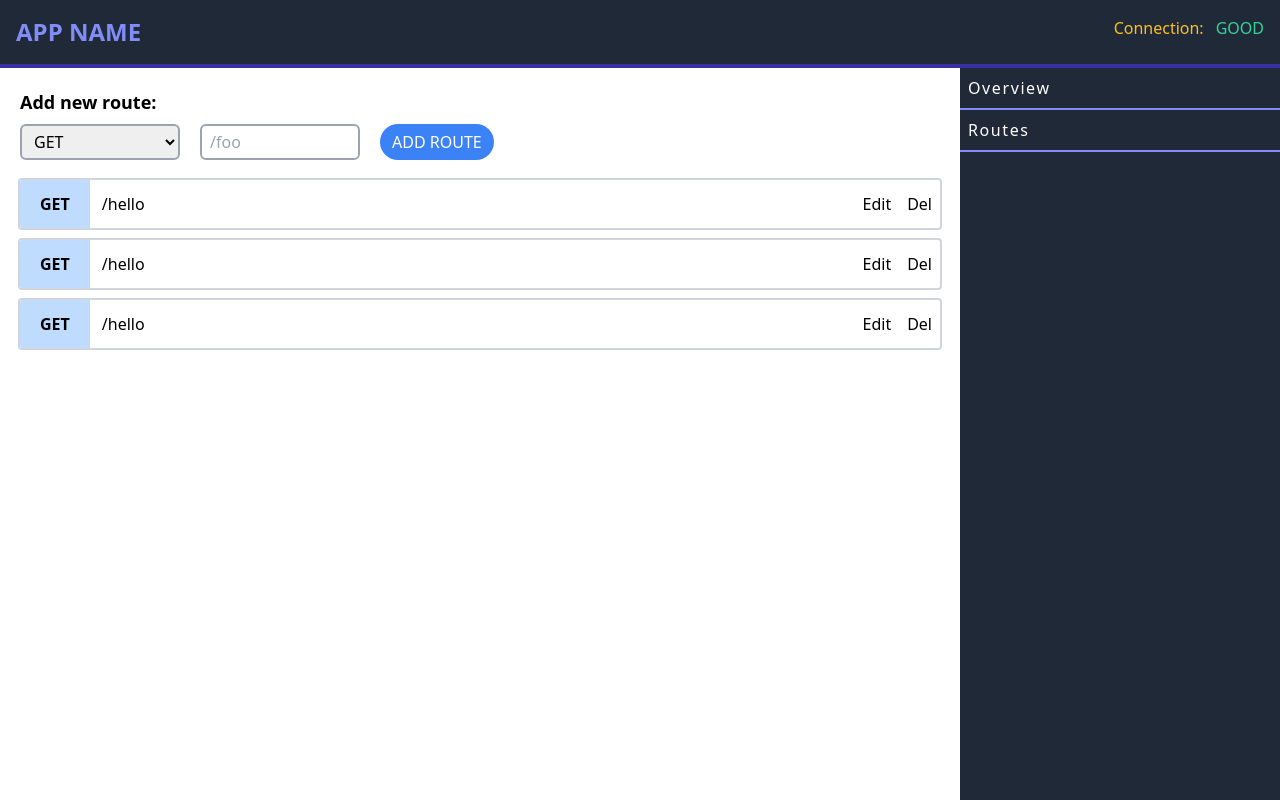
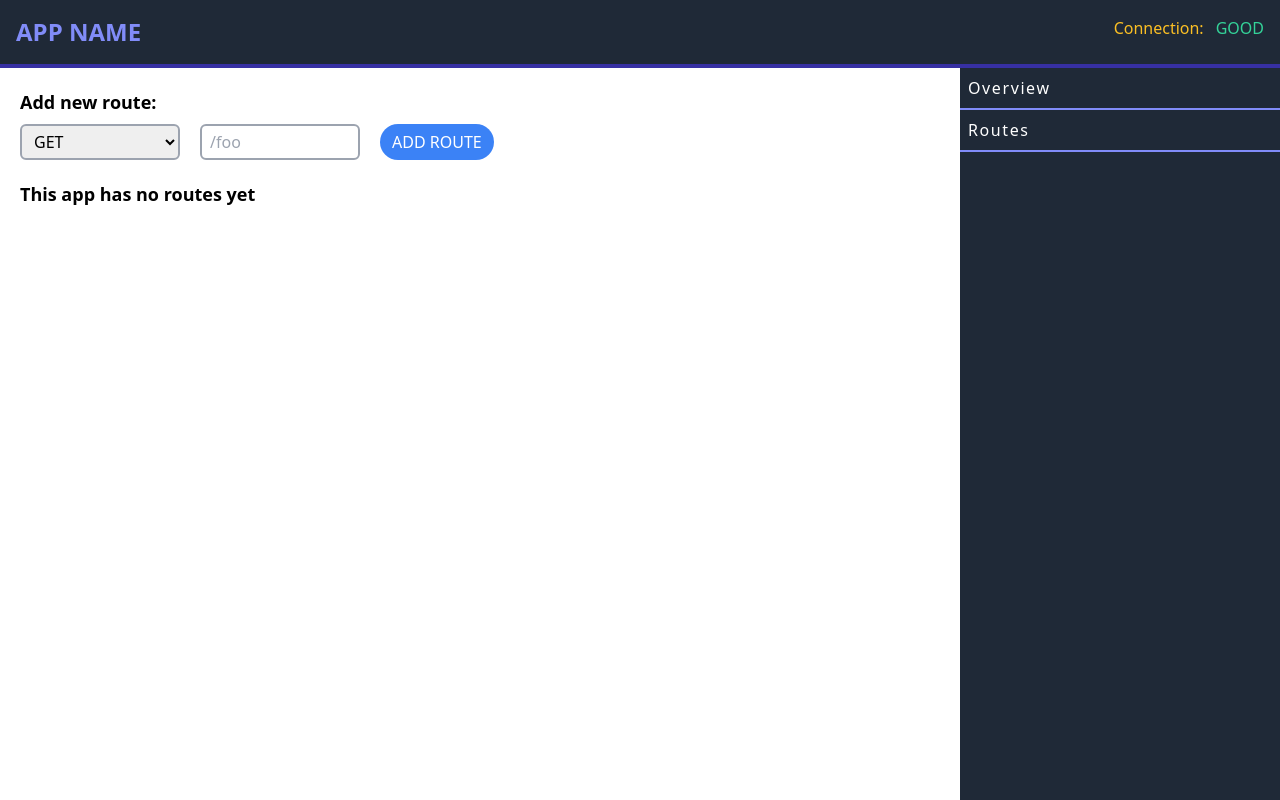
Before and after one commit to Pika-Pool/code_front, a React (Create React App) app: page /routes in a window 1280 px wide. Built offline with nearby package versions, Linux system fonts and the light colour scheme.

Commit message:
something, too lazy to write commits, sorry

```diff
--- a/src/components/App.js
+++ b/src/components/App.js
@@ -4,9 +4,25 @@ import SideBar from './Sidebar.js';
 import RoutesPage from './RoutesPage.js';
 import OverviewPage from './OverviewPage.js';
 
+import React from 'react';
 import { BrowserRouter, Switch, Route } from 'react-router-dom';
 
-function App() {
+class App extends React.Component {
+	constructor(props) {
+		super(props);
+
+		this.state = { routes: [] };
+
+		this.addNewRoute = this.addNewRoute.bind(this);
+	}
+
+	addNewRoute(newRoute) {
+		const routesList = this.state.routes;
+		routesList.push(newRoute);
+		this.setState({ routes: routesList });
+	}
+
+	render() {
 		return (
 			<div className='h-full flex flex-col'>
 				<Navbar connectionStatus={true} />
@@ -17,11 +33,14 @@ function App() {
 								<Route exact path='/'>
 									<OverviewPage />
 								</Route>
-							<Route exact path='/bverview'>
+								<Route exact path='/overview'>
 									<OverviewPage />
 								</Route>
 								<Route exact path='/routes'>
-								<RoutesPage />
+									<RoutesPage
+										addNewRoute={this.addNewRoute}
+										routesList={this.state.routes}
+									/>
 								</Route>
 							</Switch>
 						</BrowserRouter>
@@ -31,5 +50,6 @@ function App() {
 			</div>
 		);
 	}
+}
 
 export default App;
--- a/src/components/RoutesPage.js
+++ b/src/components/RoutesPage.js
@@ -7,12 +7,12 @@ class RoutesPage extends React.Component {
 		super(props);
 		this.state = {
 			showAddNewRouteModal: false,
-			newRouteData: null,
 			routePath: '',
 			routeMethod: 'GET',
 		};
 
 		this.onChange = this.onChange.bind(this);
+		this.onCreateNewRoute = this.onCreateNewRoute.bind(this);
 	}
 
 	onChange(event) {
@@ -24,17 +24,27 @@ class RoutesPage extends React.Component {
 		});
 	}
 
+	onCreateNewRoute(newRouteData) {
+		// reset state and send new route data upwards
+		this.setState(
+			{
+				showAddNewRouteModal: false,
+				routePath: '',
+				routeMethod: 'GET',
+			},
+			() => {
+				this.props.addNewRoute(newRouteData);
+			}
+		);
+	}
+
 	render() {
 		return (
 			<div className='m-5'>
+				{/* modal with form to create new route */}
 				{this.state.showAddNewRouteModal ? (
 					<Modal
-						onCreateNewRoute={newRouteData => {
-							this.setState({
-								showAddNewRouteModal: false,
-								newRouteData,
-							});
-						}}
+						onCreateNewRoute={this.onCreateNewRoute}
 						routePath={this.state.routePath}
 						routeMethod={this.state.routeMethod}
 					/>
@@ -93,9 +103,18 @@ class RoutesPage extends React.Component {
 
 				{/* list of current routes */}
 				<div className='space-y-3'>
-					<RouteBlock routeMethod='GET' routePath='/hello' />
-					<RouteBlock routeMethod='GET' routePath='/hello' />
-					<RouteBlock routeMethod='GET' routePath='/hello' />
+					{this.props.routesList.length > 0 ? (
+						this.props.routesList.map(route => (
+							<RouteBlock
+								routeMethod={route.routeMethod}
+								routePath={route.routePath}
+							/>
+						))
+					) : (
+						<div className='text-lg font-semibold'>
+							This app has no routes yet
+						</div>
+					)}
 				</div>
 			</div>
 		);
```
Lines whose indentation alone changed are shown as unchanged.
